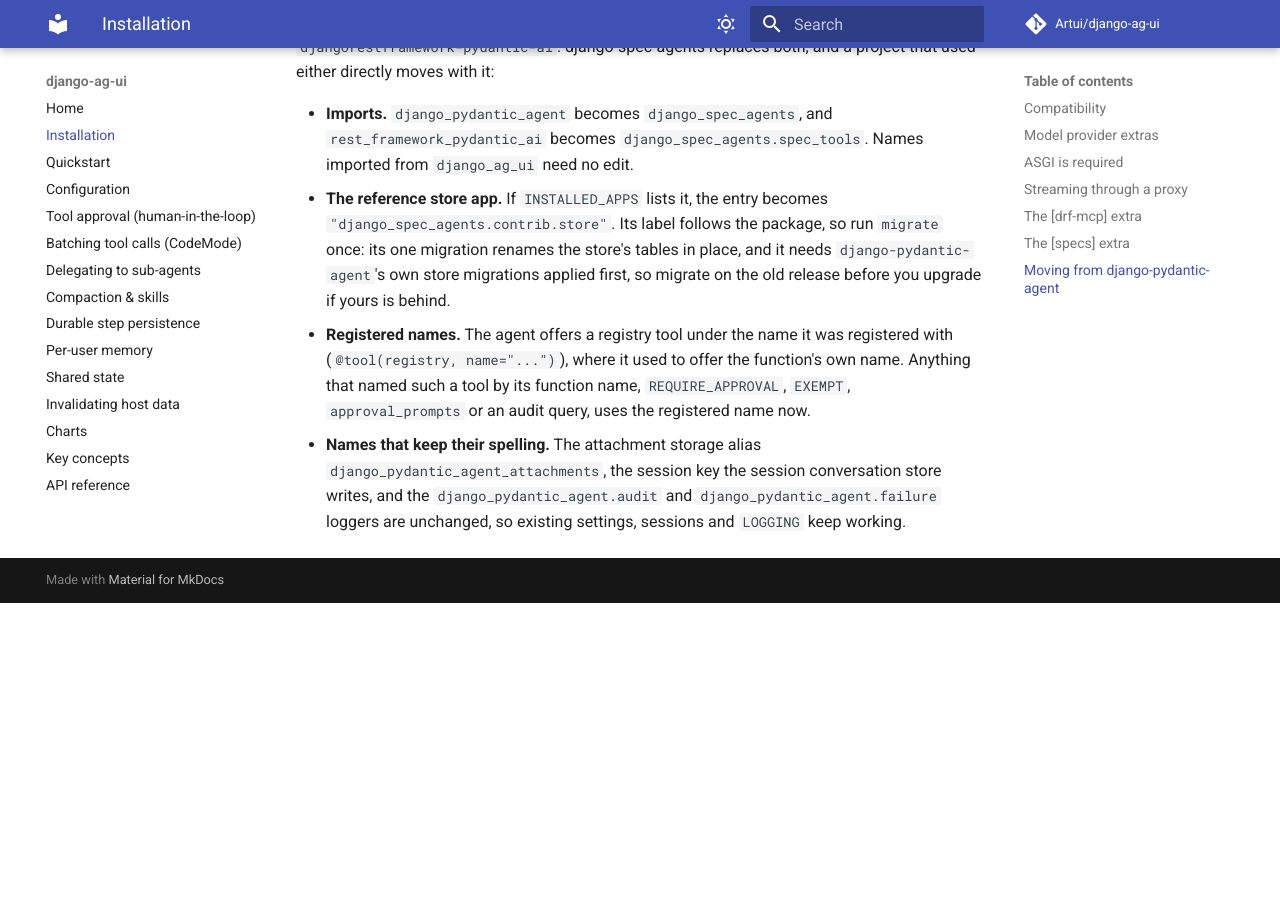
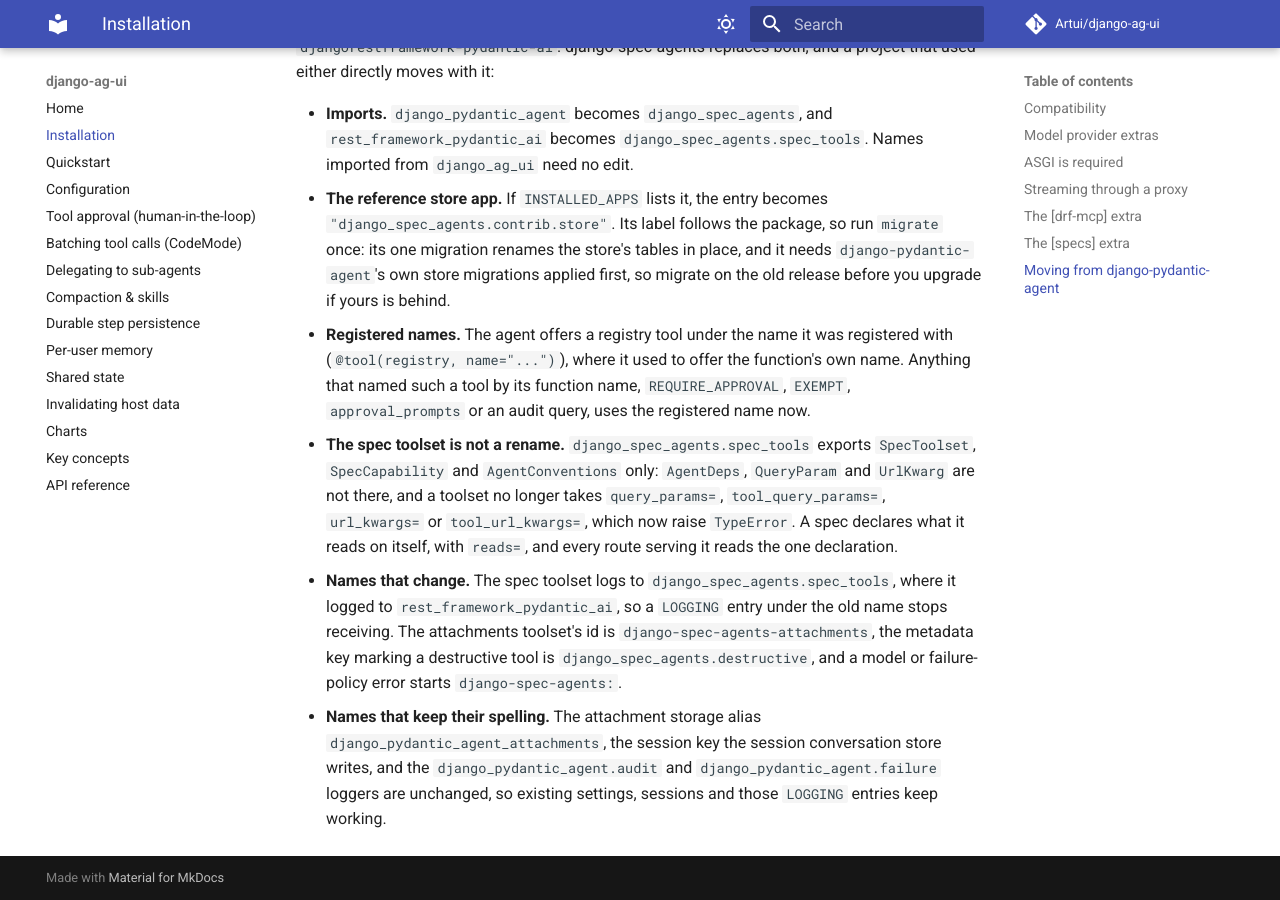
Before and after one commit to Artui/django-ag-ui, an MkDocs documentation site: the page built from docs/installation.md, in a window 1280 px wide and 900 px high, scrolled down 3506 px. Built offline with MkDocs 1.6.1 and Material for MkDocs 9.7.7, drawn with Linux system fonts in a browser that asks for light colours; comment, search, counter and statistics services are not loaded; before the commit the page ends 4109 px from its top, so only the background shows below that.

Commit message:
Hold the drf-mcp floor with a test, and say what the move changes
A list selector raising Http404 is now driven through a session on each
route: a failed call reading not found on both, where drf-mcp 0.53.0
served it as an empty list. That is the test the [drf-mcp] floor lacked.

The old toolset's floor goes back to 0.36: the not-found fix is the
kernel's, which [specs] already floors, so 0.36.1 bought nothing a run
could see. A transitional test drives the same selector through an old
toolset, and the capability test now wraps a recording toolset, so a
capability rebuilt from its specs would fail it.

The installation guide and the changelog name what the spec toolset
dropped and renamed, and the floor notes describing past releases name
django-pydantic-agent's bridge again.

Co-Authored-By: Claude Opus 5.5 <noreply@anthropic.com>

```diff
--- a/docs/installation.md
+++ b/docs/installation.md
@@ -174,8 +174,20 @@ both, and a project that used either directly moves with it:
   function's own name. Anything that named such a tool by its function name,
   `REQUIRE_APPROVAL`, `EXEMPT`, `approval_prompts` or an audit query, uses the
   registered name now.
+- **The spec toolset is not a rename.** `django_spec_agents.spec_tools` exports
+  `SpecToolset`, `SpecCapability` and `AgentConventions` only: `AgentDeps`,
+  `QueryParam` and `UrlKwarg` are not there, and a toolset no longer takes
+  `query_params=`, `tool_query_params=`, `url_kwargs=` or `tool_url_kwargs=`,
+  which now raise `TypeError`. A spec declares what it reads on itself, with
+  `reads=`, and every route serving it reads the one declaration.
+- **Names that change.** The spec toolset logs to `django_spec_agents.spec_tools`,
+  where it logged to `rest_framework_pydantic_ai`, so a `LOGGING` entry under the
+  old name stops receiving. The attachments toolset's id is
+  `django-spec-agents-attachments`, the metadata key marking a destructive tool
+  is `django_spec_agents.destructive`, and a model or failure-policy error starts
+  `django-spec-agents: `.
 - **Names that keep their spelling.** The attachment storage alias
   `django_pydantic_agent_attachments`, the session key the session conversation
   store writes, and the `django_pydantic_agent.audit` and
   `django_pydantic_agent.failure` loggers are unchanged, so existing settings,
-  sessions and `LOGGING` keep working.
+  sessions and those `LOGGING` entries keep working.
```
Also changed, not shown: CHANGELOG.md (+17 -9 lines), pyproject.toml (+16 -14 lines), 3 other files.
